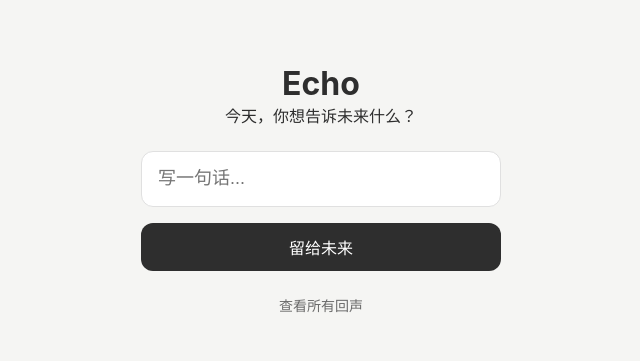
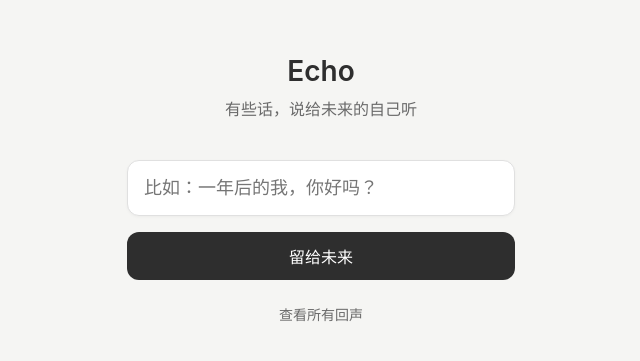
Before and after one commit to Mark-xsx/echo, a React (Vite) app in the folder frontend-react/: page / in a window 1280 px wide. Shown: the part 211-572 px from the top of the page, without its empty margins (319-959 px from the left). Built offline with nearby package versions, Linux system fonts and the light colour scheme.

Commit message:
Day 14: UI全面优化，建立设计系统，微调细节体现温度

```diff
--- a/frontend-react/src/index.css
+++ b/frontend-react/src/index.css
@@ -1,3 +1,32 @@
+:root {
+  /* 颜色 */
+  --color-bg: #F5F5F3;
+  --color-surface: #FFFFFF;
+  --color-text-primary: #2E2E2E;
+  --color-text-secondary: #6A6A6A;
+  --color-text-muted: #9A9A9A;
+  --color-border: #E0E0E0;
+  --color-accent: #2E2E2E;
+
+  /* 字体 */
+  --font-family: -apple-system, BlinkMacSystemFont, 'Segoe UI', Roboto, Helvetica, Arial, sans-serif;
+
+  /* 圆角 */
+  --radius-sm: 8px;
+  --radius-md: 12px;
+  --radius-lg: 16px;
+
+  /* 间距 */
+  --space-xs: 8px;
+  --space-sm: 16px;
+  --space-md: 24px;
+  --space-lg: 40px;
+  --space-xl: 80px;
+
+  /* 阴影 */
+  --shadow-sm: 0 1px 3px rgba(0,0,0,0.04);
+}
+
 * {
   margin: 0;
   padding: 0;
@@ -5,41 +34,14 @@
 }
 
 body {
-  font-family: -apple-system, BlinkMacSystemFont, 'Segoe UI', Roboto, sans-serif;
-  background-color: #F5F5F3;
-  color: #2E2E2E;
+  font-family: var(--font-family);
+  background-color: var(--color-bg);
+  color: var(--color-text-primary);
   display: flex;
   justify-content: center;
   align-items: center;
   min-height: 100vh;
+  margin: 0;
+   -webkit-font-smoothing: antialiased;
+  -moz-osx-font-smoothing: grayscale;
 }
-
-input {
-  width: 100%;
-  max-width: 360px;
-  height: 56px;
-  padding: 0 16px;
-  font-size: 18px;
-  border: 1px solid #E0E0E0;
-  border-radius: 12px;
-  outline: none;
-  background: white;
-  margin-top: 24px;
-}
-
-button {
-  width: 100%;
-  max-width: 360px;
-  height: 48px;
-  margin-top: 16px;
-  font-size: 16px;
-  border: none;
-  border-radius: 12px;
-  background-color: #2E2E2E;
-  color: white;
-  cursor: pointer;
-}
-
-button:hover {
-  background-color: #1A1A1A;
-}
--- a/frontend-react/src/pages/History.jsx
+++ b/frontend-react/src/pages/History.jsx
@@ -1,4 +1,6 @@
 import { useEffect, useState } from 'react'
+import { Link } from 'react-router-dom'
+import '../styles/shared.css'
 
 function History() {
   const [echoes, setEchoes] = useState([])
@@ -11,25 +13,32 @@ function History() {
   }, [])
 
   return (
-    <div style={{ maxWidth: 420, margin: '40px auto', padding: '0 20px' }}>
-      <h2 style={{ marginBottom: 24, fontWeight: 500 }}>所有回声</h2>
+    <div className="page-container">
+      <h2 className="page-title">所有回声</h2>
+
       {echoes.length === 0 && (
-        <p style={{ color: '#6A6A6A' }}>还没有回声，去写第一条吧。</p>
+        <div>
+          <p className="page-subtitle">这里还空空的。</p>
+          <p style={{ color: 'var(--color-text-muted)', fontSize: '14px', marginBottom: 'var(--space-md)' }}>
+            去写下第一封给未来的信吧。
+          </p>
+          <Link
+            to="/"
+            className="btn-primary"
+            style={{ display: 'inline-block', lineHeight: '48px', textDecoration: 'none' }}
+          >
+            写第一封回声
+          </Link>
+        </div>
       )}
+
       {echoes.map(echo => (
-        <div
-          key={echo.id}
-          style={{
-            borderBottom: '1px solid #E8E8E8',
-            padding: '16px 0',
-          }}
-        >
-          <p style={{ fontSize: 16, margin: '0 0 8px 0', color: '#2E2E2E' }}>
-            {echo.content}
-          </p>
-          <p style={{ fontSize: 13, color: '#9A9A9A', margin: 0 }}>
+        <div key={echo.id} className="history-item">
+          <p className="history-content">{echo.content}</p>
+          <p className="history-meta">
             {new Date(echo.created_at).toLocaleDateString('zh-CN')}
-            {echo.return_at && ` · 将于 ${new Date(echo.return_at).toLocaleDateString('zh-CN')} 回来`}
+            {echo.return_at &&
+              ` · 将于 ${new Date(echo.return_at).toLocaleDateString('zh-CN')} 回来`}
           </p>
         </div>
       ))}
--- a/frontend-react/src/pages/Home.jsx
+++ b/frontend-react/src/pages/Home.jsx
@@ -1,5 +1,6 @@
 import { useState } from 'react'
 import { Link, useNavigate } from 'react-router-dom'
+import '../styles/shared.css'
 
 function Home() {
   const [content, setContent] = useState('')
@@ -7,33 +8,22 @@ function Home() {
 
   const handleSubmit = () => {
     if (content.trim() === '') return
-    // 跳转到时间选择页面，并通过 state 传递 content
     navigate('/time-select', { state: { content } })
   }
 
   return (
-    <div style={{ textAlign: 'center', padding: '40px 20px' }}>
-      <h1>Echo</h1>
-      <p>今天，你想告诉未来什么？</p>
+    <div className="page-container">
+      <h1 className="page-title">Echo</h1>
+      <p className="page-subtitle">有些话，说给未来的自己听</p>
       <input
         type="text"
+        className="input-echo"
         value={content}
         onChange={(e) => setContent(e.target.value)}
-        placeholder="写一句话..."
+        placeholder="比如：一年后的我，你好吗？"
       />
-      <button onClick={handleSubmit}>留给未来</button>
-      <Link
-  to="/history"
-  style={{
-    display: 'inline-block',
-    marginTop: 24,
-    color: '#6A6A6A',
-    fontSize: 14,
-    textDecoration: 'none',
-  }}
->
-  查看所有回声
-</Link>
+      <button className="btn-primary" onClick={handleSubmit}>留给未来</button>
+      <Link className="link-text" to="/history">查看所有回声</Link>
     </div>
   )
 }
--- a/frontend-react/src/pages/Success.css
+++ /dev/null
@@ -1,43 +0,0 @@
-.success-container {
-  display: flex;
-  flex-direction: column;
-  align-items: center;
-  justify-content: center;
-  min-height: 80vh;
-  animation: fadeIn 0.5s ease-out;
-}
-
-.checkmark {
-  font-size: 64px;
-  color: #2E2E2E;
-  margin-bottom: 24px;
-  animation: scaleUp 0.4s ease-out;
-}
-
-.success-message {
-  font-size: 18px;
-  color: #6A6A6A;
-  animation: fadeIn 0.8s ease-out 0.3s both;
-}
-
-@keyframes fadeIn {
-  from {
-    opacity: 0;
-    transform: translateY(8px);
-  }
-  to {
-    opacity: 1;
-    transform: translateY(0);
-  }
-}
-
-@keyframes scaleUp {
-  from {
-    transform: scale(0.5);
-    opacity: 0;
-  }
-  to {
-    transform: scale(1);
-    opacity: 1;
-  }
-}
--- a/frontend-react/src/pages/Success.jsx
+++ b/frontend-react/src/pages/Success.jsx
@@ -1,23 +1,28 @@
 import { useLocation, useNavigate } from 'react-router-dom'
 import { useEffect } from 'react'
-import './Success.css' // 我们马上创建这个样式文件
+import '../styles/shared.css'
 
 function Success() {
   const location = useLocation()
   const navigate = useNavigate()
-  const message = location.state?.message || '已替你保管'
+  const message = location.state?.message || '已交付给时间，它会准时回来。'
 
   useEffect(() => {
     const timer = setTimeout(() => {
       navigate('/')
-    }, 2500) // 延长到 2.5 秒，让动画更从容
+    }, 2500)
     return () => clearTimeout(timer)
   }, [navigate])
 
   return (
-    <div className="success-container">
+    <div className="page-container">
       <div className="checkmark">✓</div>
-      <p className="success-message">{message}</p>
+      <p className="page-subtitle">{message}</p>
+      {/* ↓ 新增加的这一行 ↓ */}
+      <p style={{ color: 'var(--color-text-muted)', fontSize: '13px', marginTop: 'var(--space-xs)' }}>
+        即将返回首页...
+      </p>
+      {/* ↑ 新增加的这一行 ↑ */}
     </div>
   )
 }
--- a/frontend-react/src/pages/TimeSelect.jsx
+++ b/frontend-react/src/pages/TimeSelect.jsx
@@ -1,4 +1,5 @@
 import { useLocation, useNavigate } from 'react-router-dom'
+import '../styles/shared.css'
 
 const timeOptions = [
   { label: '明天', value: 'tomorrow' },
@@ -14,8 +15,8 @@ function TimeSelect() {
   const content = location.state?.content || ''
 
   const handleSelect = async (value) => {
+    // ... 原有逻辑保持不变
     if (value === 'custom') {
-      // V1 暂时用简单 prompt，后续可做日期选择器
       const days = prompt('请输入天数：')
       if (!days) return
       const returnDate = new Date()
@@ -51,9 +52,7 @@ function TimeSelect() {
     try {
       const response = await fetch(
         `http://127.0.0.1:8000/echo?content=${encodeURIComponent(content)}&return_date=${encodeURIComponent(returnDate)}`,
-      {
-        method: 'POST',
-      }
+        { method: 'POST' }
       )
       const data = await response.json()
       if (data.message) {
@@ -67,26 +66,14 @@ function TimeSelect() {
   }
 
   return (
-    <div style={{ textAlign: 'center', padding: '40px 20px' }}>
-      <h2>这封回声，将在什么时候回来？</h2>
-      <div style={{ marginTop: '32px' }}>
+    <div className="page-container">
+      <h2 className="page-subtitle">这封回声，将在什么时候回来？</h2>
+      <div style={{ marginTop: 'var(--space-md)' }}>
         {timeOptions.map((option) => (
           <button
             key={option.value}
+            className="btn-secondary"
             onClick={() => handleSelect(option.value)}
-            style={{
-              display: 'block',
-              width: '100%',
-              maxWidth: '360px',
-              height: '48px',
-              margin: '8px auto',
-              fontSize: '16px',
-              border: '1px solid #E0E0E0',
-              borderRadius: '12px',
-              backgroundColor: 'white',
-              color: '#2E2E2E',
-              cursor: 'pointer',
-            }}
           >
             {option.label}
           </button>
--- /dev/null
+++ b/frontend-react/src/styles/shared.css
@@ -0,0 +1,147 @@
+/* ===================================
+   Echo · 回声 - 共享样式
+   =================================== */
+
+/* 通用页面容器 */
+.page-container {
+  width: 100%;
+  max-width: 420px;
+  margin: 0 auto;
+  padding: var(--space-lg) var(--space-sm);
+  text-align: center;
+  animation: fadeIn 0.5s ease-out;
+}
+
+/* 主标题 */
+.page-title {
+  font-size: 28px;
+  font-weight: 600;
+  margin-bottom: var(--space-xs);
+  color: var(--color-text-primary);
+}
+
+/* 副标题/引导语 */
+.page-subtitle {
+  font-size: 16px;
+  color: var(--color-text-secondary);
+  margin-bottom: var(--space-md);
+}
+
+/* 输入框 */
+.input-echo {
+  width: 100%;
+  height: 56px;
+  padding: 0 var(--space-sm);
+  font-size: 18px;
+  border: 1px solid var(--color-border);
+  border-radius: var(--radius-md);
+  outline: none;
+  background: var(--color-surface);
+  margin-top: var(--space-sm);
+  transition: border-color 0.2s;
+  box-shadow: var(--shadow-sm);
+}
+
+.input-echo:focus {
+  border-color: var(--color-accent);
+}
+
+/* 主按钮 */
+.btn-primary {
+  width: 100%;
+  height: 48px;
+  margin-top: var(--space-sm);
+  font-size: 16px;
+  font-weight: 500;
+  border: none;
+  border-radius: var(--radius-md);
+  background-color: var(--color-accent);
+  color: white;
+  cursor: pointer;
+  transition: background-color 0.2s, transform 0.1s;
+}
+
+.btn-primary:hover {
+  background-color: #1A1A1A;
+}
+
+.btn-primary:active {
+  transform: scale(0.98);
+}
+
+/* 次级按钮/选项按钮 */
+.btn-secondary {
+  display: block;
+  width: 100%;
+  height: 48px;
+  margin: var(--space-xs) 0;
+  font-size: 16px;
+  border: 1px solid var(--color-border);
+  border-radius: var(--radius-md);
+  background-color: var(--color-surface);
+  color: var(--color-text-primary);
+  cursor: pointer;
+  transition: background-color 0.2s, transform 0.1s;
+}
+
+.btn-secondary:hover {
+  background-color: #F5F5F5;
+}
+
+.btn-secondary:active {
+  transform: scale(0.98);
+  background-color: #ECECEC;
+}
+
+/* 文字链接 */
+.link-text {
+  display: inline-block;
+  margin-top: var(--space-md);
+  color: var(--color-text-secondary);
+  font-size: 14px;
+  text-decoration: none;
+}
+
+.link-text:hover {
+  color: var(--color-text-primary);
+}
+
+/* 历史列表项 */
+.history-item {
+  border-bottom: 1px solid #E8E8E8;
+  padding: var(--space-sm) 0;
+  transition: background-color 0.2s;
+}
+
+.history-item:last-child {
+  border-bottom: none;
+}
+
+.history-item:hover {
+  background-color: rgba(0,0,0,0.02);
+}
+
+.history-content {
+  font-size: 16px;
+  margin: 0 0 4px 0;
+  color: var(--color-text-primary);
+}
+
+.history-meta {
+  font-size: 13px;
+  color: var(--color-text-muted);
+  margin: 0;
+}
+
+/* 成功页勾号 */
+.checkmark {
+  font-size: 64px;
+  color: var(--color-accent);
+  margin-bottom: var(--space-md);
+}
+
+/* 淡入动画 */
+@keyframes fadeIn {
+  from { opacity: 0; transform: translateY(8px); }
+  to   { opacity: 1; transform: translateY(0); }
+}
```
Lines whose indentation alone changed are shown as unchanged.
